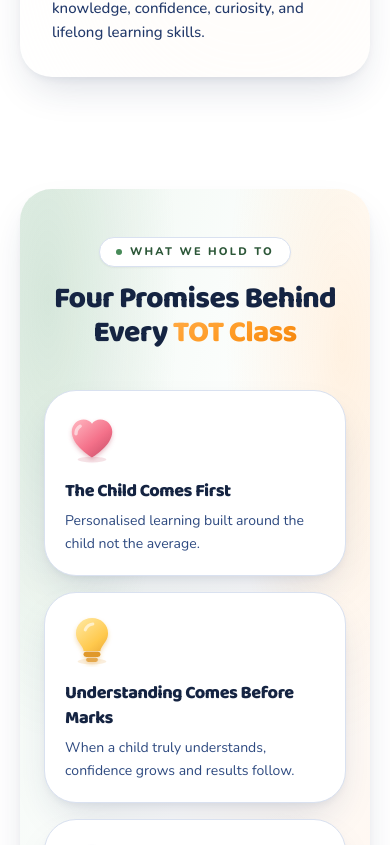
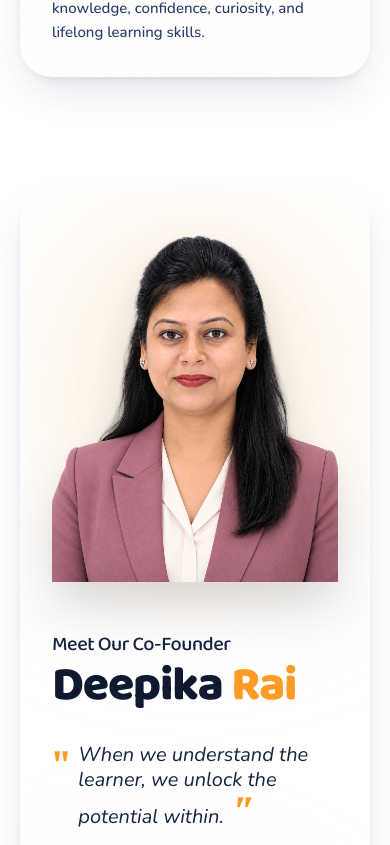
Before and after one commit to Lakshayg001/OnlyTeacher, a React (Vite) app: page /about in a window 390 px wide. Shown: the part 4319-5164 px from the top of the page. Built offline with nearby package versions, Linux system fonts and the light colour scheme.

Commit message:
Add Co-Founder section for Deepika Rai

```diff
--- a/src/pages/About.tsx
+++ b/src/pages/About.tsx
@@ -239,6 +239,57 @@ export default function About() {
                 </div>
             </section>
 
+            {/* co-founder */}
+            <section className="py-14">
+                <div className="container-tot">
+                    <Reveal>
+                        <div className="relative overflow-hidden rounded-4xl bg-white p-8 shadow-clay sm:p-12 lg:p-16">
+                            <div className="absolute top-0 right-0 -mr-20 -mt-20 h-[500px] w-[500px] rounded-full bg-peach/20 blur-3xl" />
+                            <div className="absolute bottom-0 left-0 -ml-20 -mb-20 h-[400px] w-[400px] rounded-full bg-navy-50 blur-3xl" />
+
+                            <div className="grid gap-12 lg:grid-cols-[0.9fr_1.1fr] lg:gap-8 items-center relative z-10">
+                                {/* Left Image */}
+                                <div className="relative flex justify-center lg:justify-start">
+                                    <div className="relative w-full max-w-md">
+                                        <div className="absolute inset-0 rounded-full bg-amber-400/10 blur-2xl" />
+                                        <img
+                                            src="/deep.png"
+                                            alt="Deepika Rai - Co-Founder"
+                                            className="relative z-10 w-full object-contain drop-shadow-2xl"
+                                        />
+                                    </div>
+                                </div>
+
+                                {/* Right Content */}
+                                <div className="space-y-6">
+                                    <div className="space-y-1">
+                                        <h3 className="text-xl md:text-2xl font-medium text-navy-800">
+                                            Meet Our Co-Founder
+                                        </h3>
+                                        <h2 className="text-5xl md:text-7xl font-extrabold tracking-tight">
+                                            <span className="text-navy-900">Deepika </span>
+                                            <span className="text-amber-500">Rai</span>
+                                        </h2>
+                                    </div>
+
+                                    <div className="relative py-2 flex gap-2 items-start">
+                                        <span className="text-4xl md:text-5xl font-serif font-bold text-amber-500 leading-none mt-1">"</span>
+                                        <p className="text-xl md:text-2xl font-medium italic text-navy-800 leading-tight">
+                                            When we understand the learner, we unlock the potential within.
+                                            <span className="text-4xl md:text-5xl font-serif font-bold text-amber-500 leading-none ml-2">"</span>
+                                        </p>
+                                    </div>
+
+                                    <p className="text-[15px] md:text-[16px] leading-relaxed text-navy-600 font-medium max-w-2xl">
+                                        With over 20 years of experience in Corporate HR, Recruitment, and Talent Management, Deepika Rai brings a deep understanding of people, potential, and purposeful guidance. Her journey into EdTech reflects a belief that education should go beyond academics. As Co-Founder of TOT, she is helping build a personalized, technology-enabled learning ecosystem that nurtures knowledge, confidence, critical thinking, and future-ready skills turning experience in nurturing talent into a mission to nurture the next generation.
+                                    </p>
+                                </div>
+                            </div>
+                        </div>
+                    </Reveal>
+                </div>
+            </section>
+
             {/* values */}
             <section className="py-14">
                 <div className="container-tot">
```
Also changed, not shown: public/deep.png (added).
